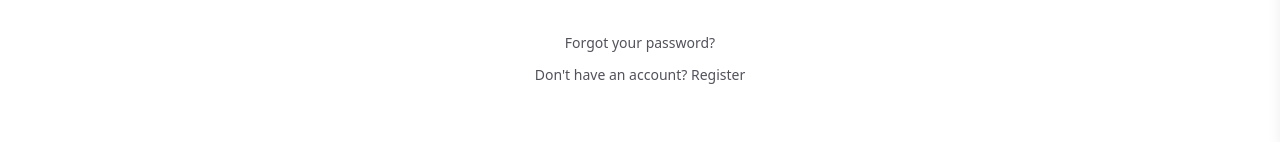
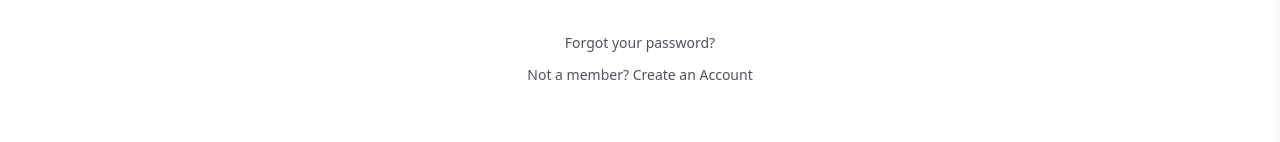
Before and after one commit to rajrasane04/House-Price-Prediction, a React (Vite) app in the folder Frontend/: page /signin in a window 1280 px wide. Shown: the part 658-800 px from the top of the page. Built offline with nearby package versions, Linux system fonts and the light colour scheme.

Commit message:
changed phrasing of text for register link in sign in page

```diff
--- a/Frontend/src/pages/userauthform.jsx
+++ b/Frontend/src/pages/userauthform.jsx
@@ -128,7 +128,7 @@ const UserAuthForm = ({ isRegister = false }) => {
                     to="/register"
                     className="font-medium text-zinc-600 text-sm hover:text-zinc-950 transition-colors"
                   >
-                    Don't have an account? Register
+                    Not a member? Create an Account
                   </Link>
                 </p>
               </>
```
